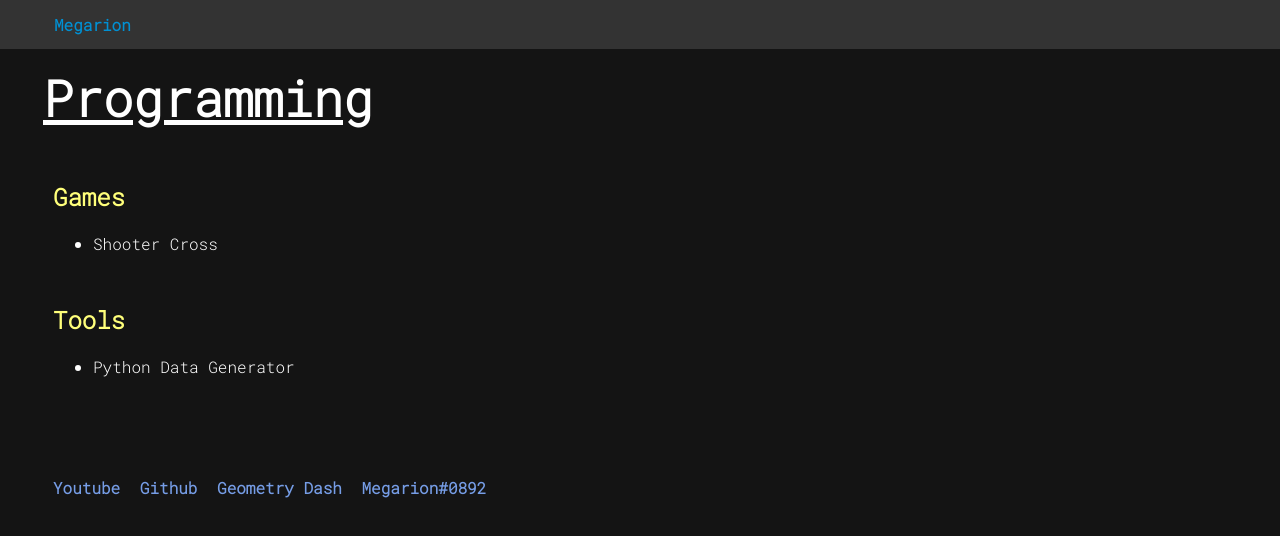
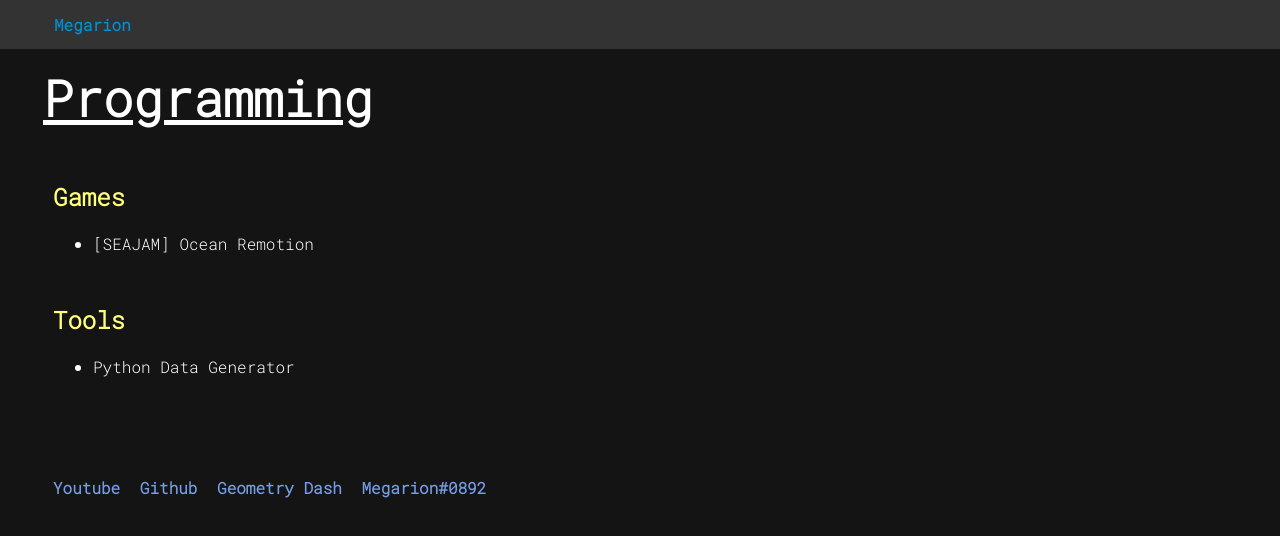
Before and after one commit to Megarion/megarion.github.io, a plain HTML site: page index.html in a window 1280 px wide. Drawn offline with Linux system fonts and the light colour scheme.

Commit message:
Update index.html

```diff
--- a/index.html
+++ b/index.html
@@ -46,7 +46,7 @@
             <div id="games" class="s">
                 <h2 class="category">Games</h2>
                 <ul>
-                    <li><a href="https://megarion.itch.io/shooter-cross">Shooter Cross</a></li>
+                    <li><a href="https://megarion.itch.io/ocean-remotion">[SEAJAM] Ocean Remotion</a></li>
                 </ul>
             </div>
             <div id="tools" class="s">
```
